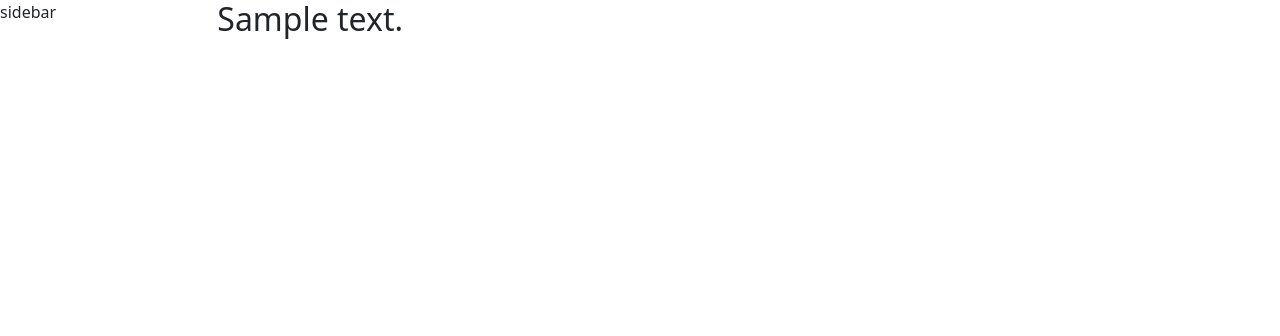
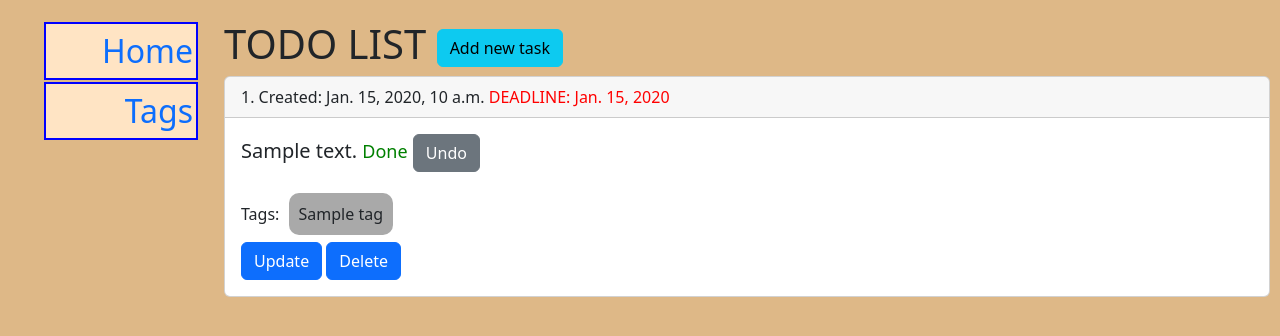
Before and after one commit to MykolaMazh/TODO-list, a Django app: page / in a window 1280 px wide. Shown: the top 336 px of the page. Run offline with Django 5.2, Linux system fonts and the light colour scheme; tables that the repository leaves empty hold one stand-in row (values such as "Sample post").

Commit message:
Make layout for home.html Edit base.html Add styles to style.html

```diff
--- /dev/null
+++ b/todo_list/app_todo_list/static/app_todo_list/css/style.css
@@ -0,0 +1,49 @@
+.body{
+    background-color: burlywood;
+}
+
+.main{
+    margin: 20px 10px;
+}
+
+.sidebar ul{
+    list-style: none;
+}
+
+.sidebar li{
+    border: blue solid 2px;
+    margin: 2px;
+    padding: 3px;
+    background-color: bisque;
+    font-size: 2em;
+    text-align: end;
+}
+
+.sidebar a{
+    text-decoration: none;
+}
+
+.deadline{
+    color: red;
+}
+
+.done{
+    color: green;
+    font-size: 0.9em;
+}
+
+.not-done{
+    color: red;
+    font-size: 0.9em;
+}
+
+.tag{
+    background-color: darkgrey;
+    padding: 10px;
+    margin: 10px 5px;
+    border-radius: 10px;
+}
+
+h5.card-title{
+    margin-bottom: 1.5em;
+}
--- a/todo_list/app_todo_list/templates/app_todo_list/home.html
+++ b/todo_list/app_todo_list/templates/app_todo_list/home.html
@@ -1,10 +1,43 @@
 {% extends "base.html" %}
+{% block title %}
+	TODO-List
+{% endblock %}
+
 {% block content %}
+  <h1>TODO LIST <a href="#" class="btn btn-info">Add new task</a></h1>
 
-{% for object in object_list %}
-  <h2>{{ object }}</h2>
+  {% for object in object_list %}
+    <div class="card">
+      <div class="card-header">
+        {{ forloop.counter }}. Created: {{ object.created_at }}
+        {% if object.deadline %}
+          <span class="deadline">DEADLINE: {{ object.deadline }}</span>
+        {% endif %}
+      </div>
+      <div class="card-body">
+        <h5 class="card-title">
+          {{ object }}
+          {% if object.is_done %}
+            <span class="done">Done</span>
+            <a href="#" class="btn btn-secondary">Undo</a>
+            </h5>
+          {% else %}
+            <span class="not-done">Not done</span>
+            <a href="#" class="btn btn-success">Complete</a>
+            </h5>
+          {% endif %}
+        <p class="card-text">Tags:
+          {% for tag in object.tags.all %}
+            <span class="tag">{{ tag }}</span>
+          {% endfor %}
 
-{% endfor %}
+        </p>
+        <a href="#" class="btn btn-primary">Update</a>
+        <a href="#" class="btn btn-primary">Delete</a>
+      </div>
+    </div>
+
+  {% endfor %}
 
 
 {% endblock %}
--- a/todo_list/templates/base.html
+++ b/todo_list/templates/base.html
@@ -1,17 +1,30 @@
+{% load static %}
 <!DOCTYPE html>
 <html lang="en">
 <head>
   <meta charset="UTF-8">
   <meta name="viewport" content="width=device-width, initial-scale=1">
-  <title>Title</title>
+  <title>
+    {% block title %}{% endblock %}
+  </title>
+  <link rel="stylesheet" href="{% static 'app_todo_list/css/style.css' %}">
   <link href="https://cdn.jsdelivr.net/npm/bootstrap@5.2.3/dist/css/bootstrap.min.css" rel="stylesheet"
         integrity="sha384-rbsA2VBKQhggwzxH7pPCaAqO46MgnOM80zW1RWuH61DGLwZJEdK2Kadq2F9CUG65" crossorigin="anonymous">
 </head>
-<body>
+<body class="body">
 <div class="main">
   <div class="row">
     <div class="col-2">
-      sidebar
+      <nav class="sidebar">
+        <ul>
+          <li>
+            <a href="">Home</a>
+          </li>
+          <li>
+            <a href="">Tags</a>
+          </li>
+        </ul>
+      </nav>
     </div>
     <div class="col-10">
       {% block content %}{% endblock %}
```
